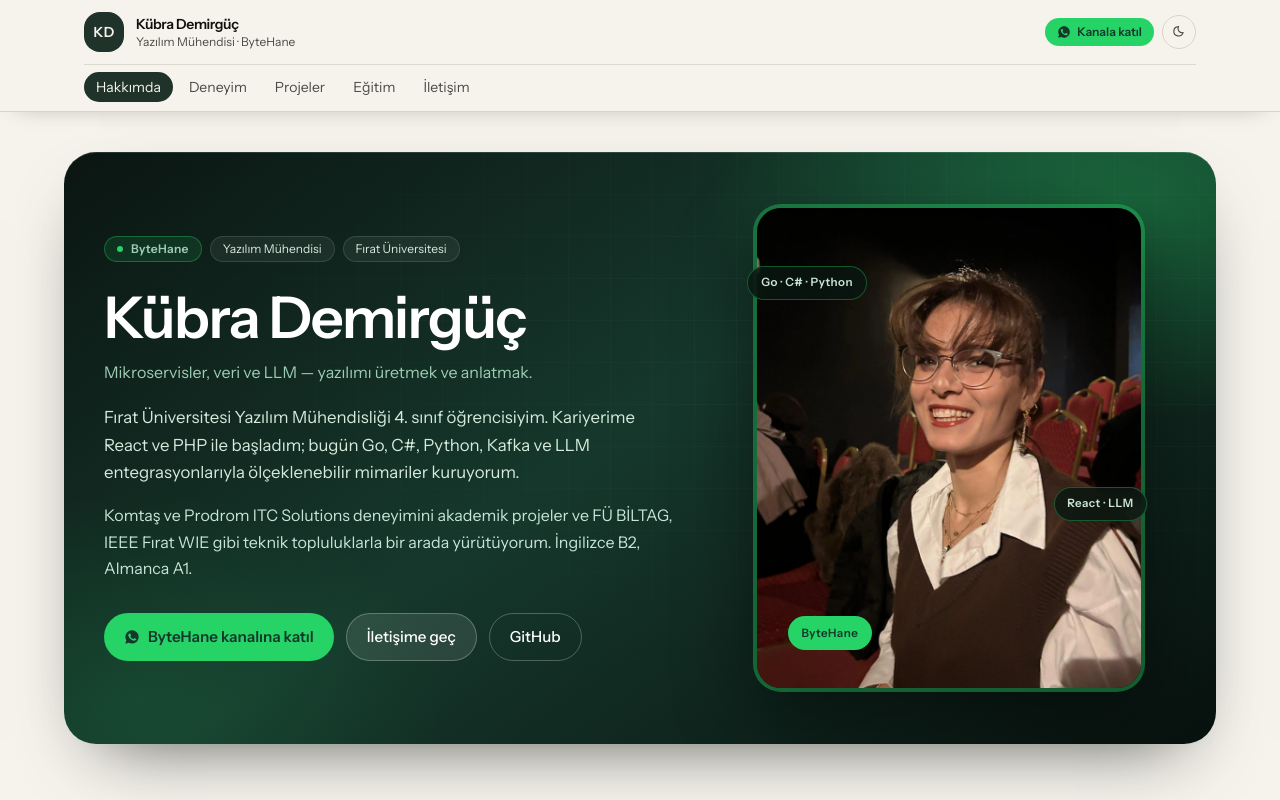
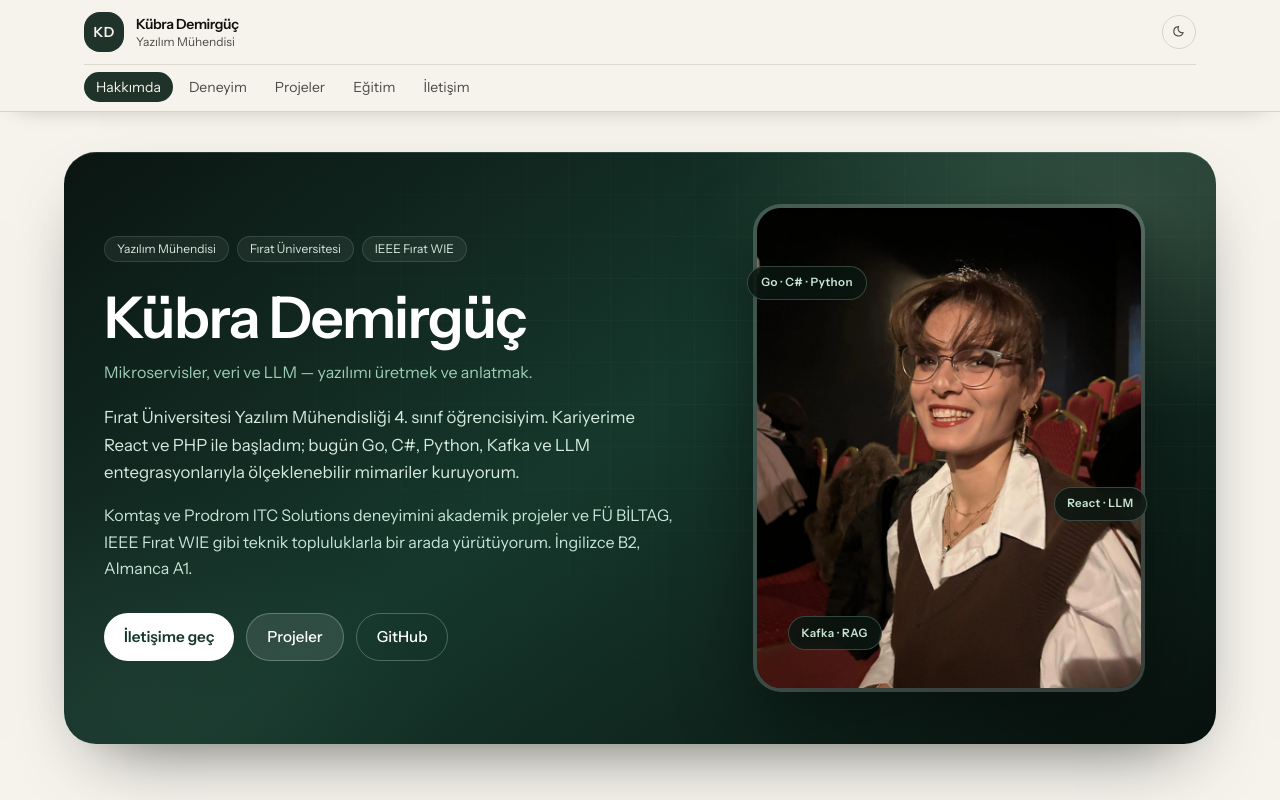
Before and after one commit to kubradmrgc/portfolio, a React (Vite) app: page / in a window 1280 px wide. Shown: the top 800 px of the page. Built offline with nearby package versions, Linux system fonts and the light colour scheme.

Commit message:
fix: keep ByteHane only in the WhatsApp channel block
Remove the brand from the header, hero, and education cards so the invitation copy is the single place it appears.

```diff
--- a/src/App.tsx
+++ b/src/App.tsx
@@ -274,20 +274,11 @@ export default function App() {
                   Kübra Demirgüç
                 </span>
                 <span className="text-xs text-muted dark:text-night-muted">
-                  Yazılım Mühendisi · ByteHane
+                  Yazılım Mühendisi
                 </span>
               </span>
             </a>
             <div className="flex shrink-0 items-center gap-2">
-              <a
-                href={WHATSAPP_CHANNEL}
-                target="_blank"
-                rel="noreferrer"
-                className="hidden items-center gap-1.5 rounded-full bg-[#25D366] px-3 py-1.5 text-xs font-semibold text-[#16382c] sm:inline-flex"
-              >
-                <IconWhatsapp className="size-3.5" />
-                Kanala katıl
-              </a>
               <button
                 type="button"
                 onClick={toggleTheme}
@@ -323,16 +314,6 @@ export default function App() {
                   </a>
                 </li>
               ))}
-              <li className="sm:hidden">
-                <a
-                  href={WHATSAPP_CHANNEL}
-                  target="_blank"
-                  rel="noreferrer"
-                  className="inline-flex items-center gap-1.5 rounded-full bg-[#25D366] px-3 py-1.5 text-sm font-semibold text-[#16382c]"
-                >
-                  WhatsApp
-                </a>
-              </li>
             </ul>
           </nav>
         </div>
@@ -343,15 +324,14 @@ export default function App() {
           <div className="hero-panel mx-auto grid max-w-6xl overflow-hidden rounded-[2rem] px-6 py-10 sm:px-10 sm:py-14 lg:grid-cols-[1.12fr_0.88fr] lg:items-center lg:gap-10">
             <div>
               <div className="mb-6 flex flex-wrap items-center gap-2">
-                <span className="inline-flex items-center gap-2 rounded-full border border-[#25D366]/35 bg-[#25D366]/12 px-3 py-1 text-xs font-semibold tracking-wide text-[#9dccb4]">
-                  <span className="size-1.5 rounded-full bg-[#25D366]" />
-                  ByteHane
-                </span>
                 <span className="rounded-full border border-white/12 bg-white/6 px-3 py-1 text-xs text-[#d5eadc]">
                   Yazılım Mühendisi
                 </span>
                 <span className="rounded-full border border-white/12 bg-white/6 px-3 py-1 text-xs text-[#d5eadc]">
                   Fırat Üniversitesi
+                </span>
+                <span className="rounded-full border border-white/12 bg-white/6 px-3 py-1 text-xs text-[#d5eadc]">
+                  IEEE Fırat WIE
                 </span>
               </div>
               <h1 className="text-4xl font-semibold tracking-tight text-balance text-white sm:text-5xl lg:text-[3.6rem] lg:leading-[1.08]">
@@ -373,19 +353,16 @@ export default function App() {
               </p>
               <div className="mt-8 flex flex-wrap gap-3">
                 <a
-                  href={WHATSAPP_CHANNEL}
-                  target="_blank"
-                  rel="noreferrer"
-                  className="inline-flex items-center justify-center gap-2 rounded-full bg-[#25D366] px-5 py-2.5 text-[0.95rem] font-semibold text-[#16382c]"
+                  href="#iletisim"
+                  className="inline-flex items-center justify-center rounded-full bg-white px-5 py-2.5 text-[0.95rem] font-semibold text-[#16382c]"
                 >
-                  <IconWhatsapp className="size-4" />
-                  ByteHane kanalına katıl
+                  İletişime geç
                 </a>
                 <a
-                  href="#iletisim"
+                  href="#projeler"
                   className="inline-flex items-center justify-center rounded-full border border-white/25 bg-white/10 px-5 py-2.5 text-[0.95rem] font-medium text-white hover:bg-white/16"
                 >
-                  İletişime geç
+                  Projeler
                 </a>
                 <a
                   href="https://github.com/kubradmrgc"
@@ -401,11 +378,11 @@ export default function App() {
               <img
                 src={`${import.meta.env.BASE_URL}profil.jpg`}
                 alt="Kübra Demirgüç"
-                className="aspect-[4/5] w-full rounded-3xl object-cover object-[center_20%] ring-4 ring-[#25D366]/40"
+                className="aspect-[4/5] w-full rounded-3xl object-cover object-[center_20%] ring-4 ring-white/20"
               />
               <span className="hero-chip hero-chip-a">Go · C# · Python</span>
               <span className="hero-chip hero-chip-b">React · LLM</span>
-              <span className="hero-chip hero-chip-c">ByteHane</span>
+              <span className="hero-chip hero-chip-c">Kafka · RAG</span>
             </figure>
           </div>
 
@@ -506,7 +483,7 @@ export default function App() {
                 Eğitim & topluluk
               </p>
               <h2 className="mt-2 text-3xl font-semibold tracking-tight">
-                Okul, liderlik ve içerik
+                Okul ve liderlik
               </h2>
             </div>
             <div className="grid gap-8 md:grid-cols-2">
@@ -517,14 +494,6 @@ export default function App() {
                   <p className="mt-3 text-muted dark:text-night-muted">{item.body}</p>
                 </article>
               ))}
-              <article data-reveal>
-                <h3 className="text-lg font-semibold tracking-tight">ByteHane</h3>
-                <p className="mt-1 text-sm text-accent-soft dark:text-night-accent">İçerik üretimi</p>
-                <p className="mt-3 text-muted dark:text-night-muted">
-                  ByteHane kanallarında programlama ve yazılım mimarisi
-                  paylaşımları. WhatsApp kanalından da takip edebilirsin.
-                </p>
-              </article>
               <article data-reveal>
                 <h3 className="text-lg font-semibold tracking-tight">Sertifikalar</h3>
                 <ul className="mt-3 space-y-1.5 text-muted dark:text-night-muted">
@@ -537,7 +506,7 @@ export default function App() {
           </div>
         </section>
 
-        <section className="px-5 py-6" aria-labelledby="whatsapp-kanal">
+        <section id="bytehane" className="px-5 py-6" aria-labelledby="whatsapp-kanal">
           <article
             data-reveal
             className="mx-auto max-w-6xl rounded-3xl bg-[#16382c] px-6 py-8 text-[#f3f7f4] shadow-[0_24px_50px_-28px_rgba(22,56,44,0.7)] sm:px-10 sm:py-10"
--- a/src/index.css
+++ b/src/index.css
@@ -69,8 +69,8 @@ body {
   position: relative;
   isolation: isolate;
   background:
-    radial-gradient(720px 380px at 92% 8%, rgba(37, 211, 102, 0.32), transparent 58%),
-    radial-gradient(520px 340px at 6% 92%, rgba(37, 211, 102, 0.12), transparent 60%),
+    radial-gradient(720px 380px at 92% 8%, rgba(163, 179, 154, 0.22), transparent 58%),
+    radial-gradient(520px 340px at 6% 92%, rgba(47, 74, 64, 0.35), transparent 60%),
     linear-gradient(145deg, #0b1512 0%, #16382c 48%, #08110e 100%);
   color: #f4f7f4;
   box-shadow:
@@ -104,7 +104,7 @@ body {
 .hero-chip {
   position: absolute;
   z-index: 2;
-  border: 1px solid rgba(37, 211, 102, 0.35);
+  border: 1px solid rgba(157, 204, 180, 0.28);
   border-radius: 999px;
   background: rgba(10, 22, 18, 0.82);
   padding: 0.4rem 0.8rem;
@@ -128,9 +128,6 @@ body {
 .hero-chip-c {
   bottom: 8%;
   left: 8%;
-  background: #25d366;
-  border-color: transparent;
-  color: #16382c;
 }
 
 @media (max-width: 640px) {
```
